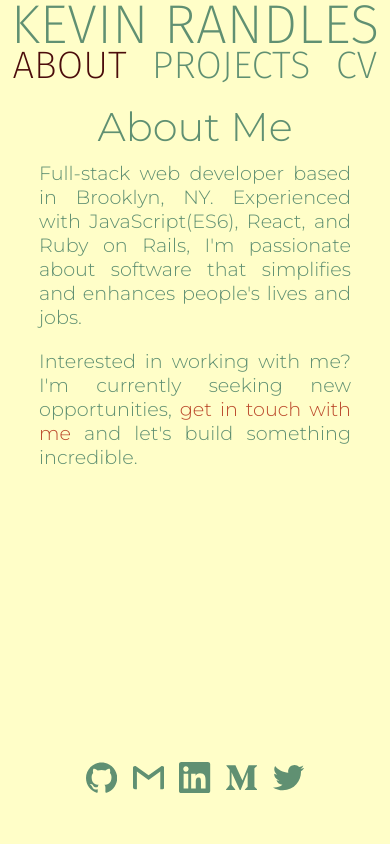
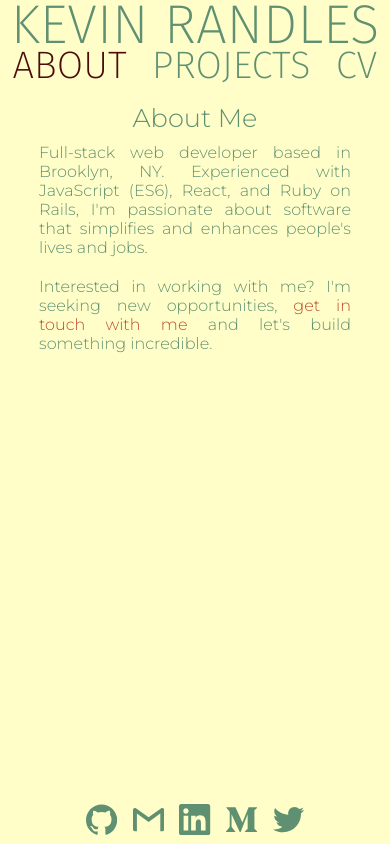
Before and after one commit to krandles/kevinrandles-dot-com, a React (Create React App) app: page / in a window 390 px wide. Built offline with nearby package versions, Linux system fonts and the light colour scheme.

Commit message:
switch main layout from grid to flex

```diff
--- a/src/App.css
+++ b/src/App.css
@@ -35,8 +35,11 @@ h2 {
 .App {
   align-content: center;
   background-color: rgb(255,254,200);
-  display: grid;
-  grid-template-rows: 1fr auto;
+  /* display: grid;
+  grid-template-rows: 1fr auto; */
+  display: flex;
+  flex-direction: column;
+  justify-content: space-between;
   min-height: 100vh;
   text-align: center;
   width: 100%;
@@ -398,11 +401,15 @@ button.selected-project-last {
 
 @media (max-width: 599px) {
   .App {
-    min-height: 95vh;
+    min-height: 100vh;
+  }
+
+  .about > h2 {
+    font-size: 1.6em;
   }
 
   .about > p {
-    font-size: 1.2em;
+    font-size: 1em;
   }
 
   p.header {
@@ -510,7 +517,7 @@ button.selected-project-last {
 
 @media (min-width: 600px) and (max-width: 900px) {
   .App {
-    min-height: 93vh;
+    min-height: 100vh;
   }
 
   .about > p {
--- a/src/components/ContentAbout.js
+++ b/src/components/ContentAbout.js
@@ -5,10 +5,10 @@ const ContentAbout = () => (
     <div className="about">
       <h2>About Me</h2>
       <p>
-        Full-stack web developer based in Brooklyn, NY. Experienced with JavaScript(ES6), React, and Ruby on Rails, I&#39;m passionate about software that simplifies and enhances people&#39;s lives and jobs.
+        Full-stack web developer based in Brooklyn, NY. Experienced with JavaScript (ES6), React, and Ruby on Rails, I&#39;m passionate about software that simplifies and enhances people&#39;s lives and jobs.
       </p>
       <p>
-        Interested in working with me? I&#39;m currently seeking new opportunities, <a href="mailto:krandles@gmail.com" target="_blank" rel="noopener noreferrer">get in touch with me</a> and let&#39;s build something incredible.
+        Interested in working with me? I&#39;m seeking new opportunities, <a href="mailto:krandles@gmail.com" target="_blank" rel="noopener noreferrer">get in touch with me</a> and let&#39;s build something incredible.
       </p>
     </div>
   </div>
```
